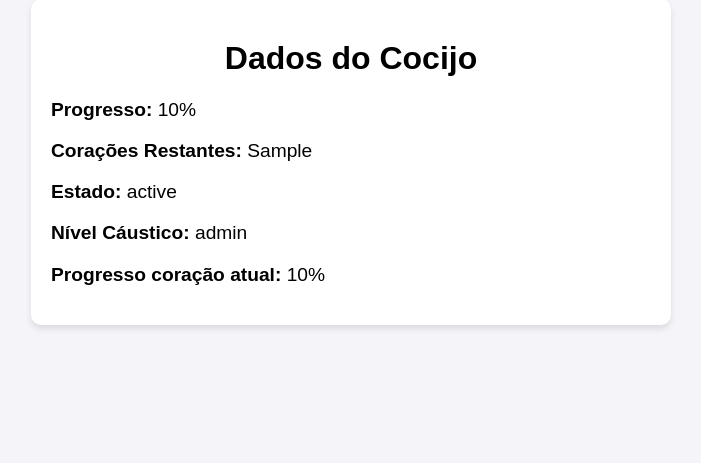
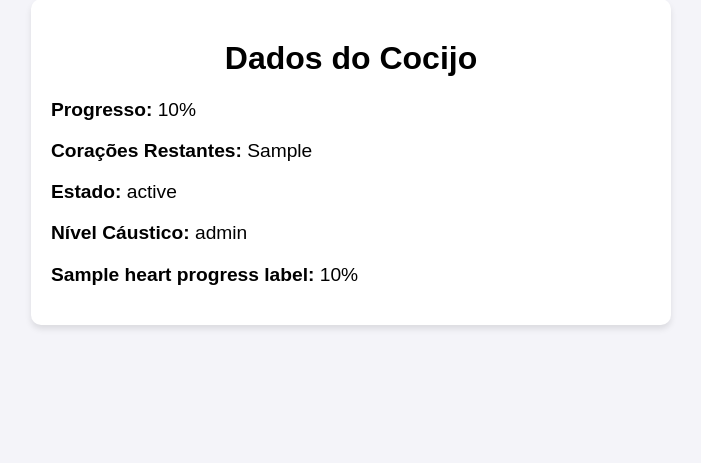
Before and after one commit to Rafsdutra/cocijo-tracker, a Flask app: template templates/index.html in a window 1280 px wide. Shown: the part 21-484 px from the top of the page, without its empty margins (289-990 px from the left). Run offline with Flask 3, Linux system fonts and the light colour scheme; the template is opened without the code that fills it: most values are stand-ins (such as "Sample title", 1, 10 or a date in 2020).

Commit message:
alterando label de progresso do coracao atual para mostrar o numero do coracao

```diff
--- a/app.py
+++ b/app.py
@@ -16,7 +16,16 @@ def index():
         if cocijo_data:
             progress_percentage = cocijo_data['totalProgress'] * 100
             heart_progress_percentage = cocijo_data['heartProgress'] * 100
-            return render_template("index.html", cocijo=cocijo_data, progress=progress_percentage, heart_progress=heart_progress_percentage)
+            hearts_remaining = cocijo_data['heartsRemaining']
+            heart_progress_label = f"Progresso coração {9 - hearts_remaining}" if hearts_remaining <= 8 else "Coração desconhecido"
+
+            return render_template(
+                "index.html",
+                cocijo=cocijo_data,
+                progress=progress_percentage,
+                heart_progress=heart_progress_percentage,
+                heart_progress_label=heart_progress_label
+            )
         else:
             return render_template("index.html", error="Nenhum objeto com o nome 'Cocijo' encontrado.")
     except requests.exceptions.RequestException as e:
--- a/templates/index.html
+++ b/templates/index.html
@@ -39,7 +39,8 @@
             <p><strong>Corações Restantes:</strong> {{ cocijo.heartsRemaining }}</p>
             <p><strong>Estado:</strong> {{ cocijo.state }}</p>
             <p><strong>Nível Cáustico:</strong> {{ cocijo.causticLevel }}</p>
-            <p><strong>Progresso coração atual:</strong> {{heart_progress|round(2)}}%</p>
+            <p><strong>{{ heart_progress_label }}:</strong> {{ heart_progress|round(2) }}%</p>
+
         {% endif %}
     </div>
 </body>
```
